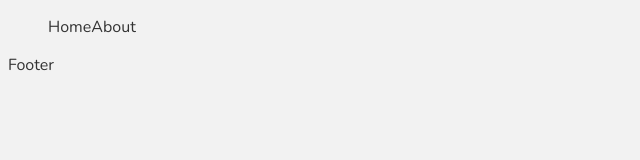
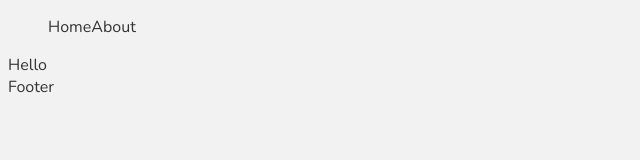
Before and after one commit to RiyaadHossain/SmartStore-Next.js, a Next.js app: page / in a window 1280 px wide. Shown: the top 160 px of the page, without its empty margins (0-640 px from the left). Built offline with nearby package versions, Linux system fonts and the light colour scheme.

Commit message:
Layout issue fixed

```diff
--- a/pages/_app.js
+++ b/pages/_app.js
@@ -1,7 +1,8 @@
+import Layout from '../layouts/Layout'
 import '../styles/globals.css'
 
 function MyApp({ Component, pageProps }) {
-  return <Component {...pageProps} />
+  return <Layout><Component {...pageProps} /></Layout>
 }
 
 export default MyApp
--- a/pages/index.js
+++ b/pages/index.js
@@ -7,6 +7,6 @@ import Layout from '../layouts/Layout'
 
 export default function Home() {
   return (
-    <Layout />
+    <div>Hello</div>
   )
 }
```
